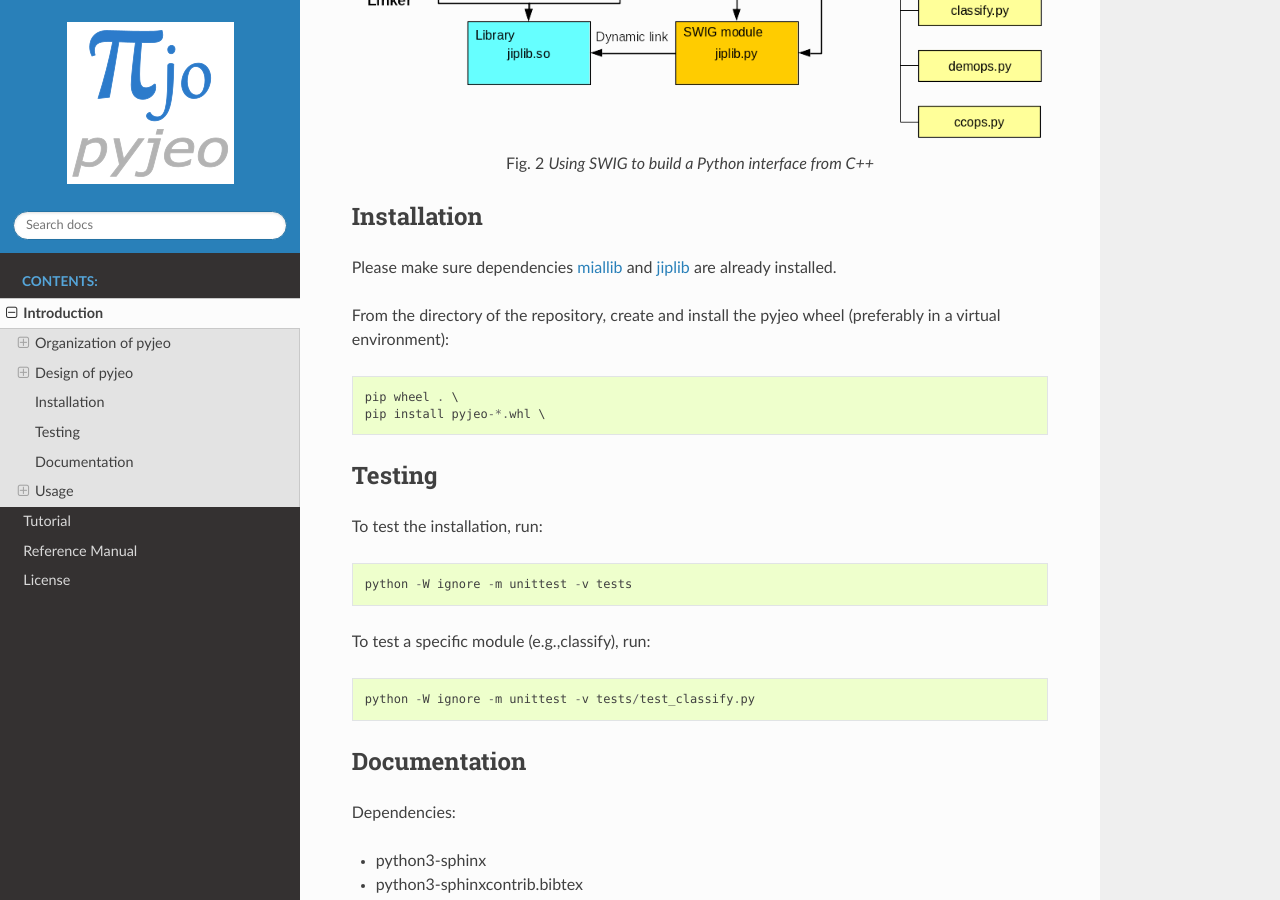
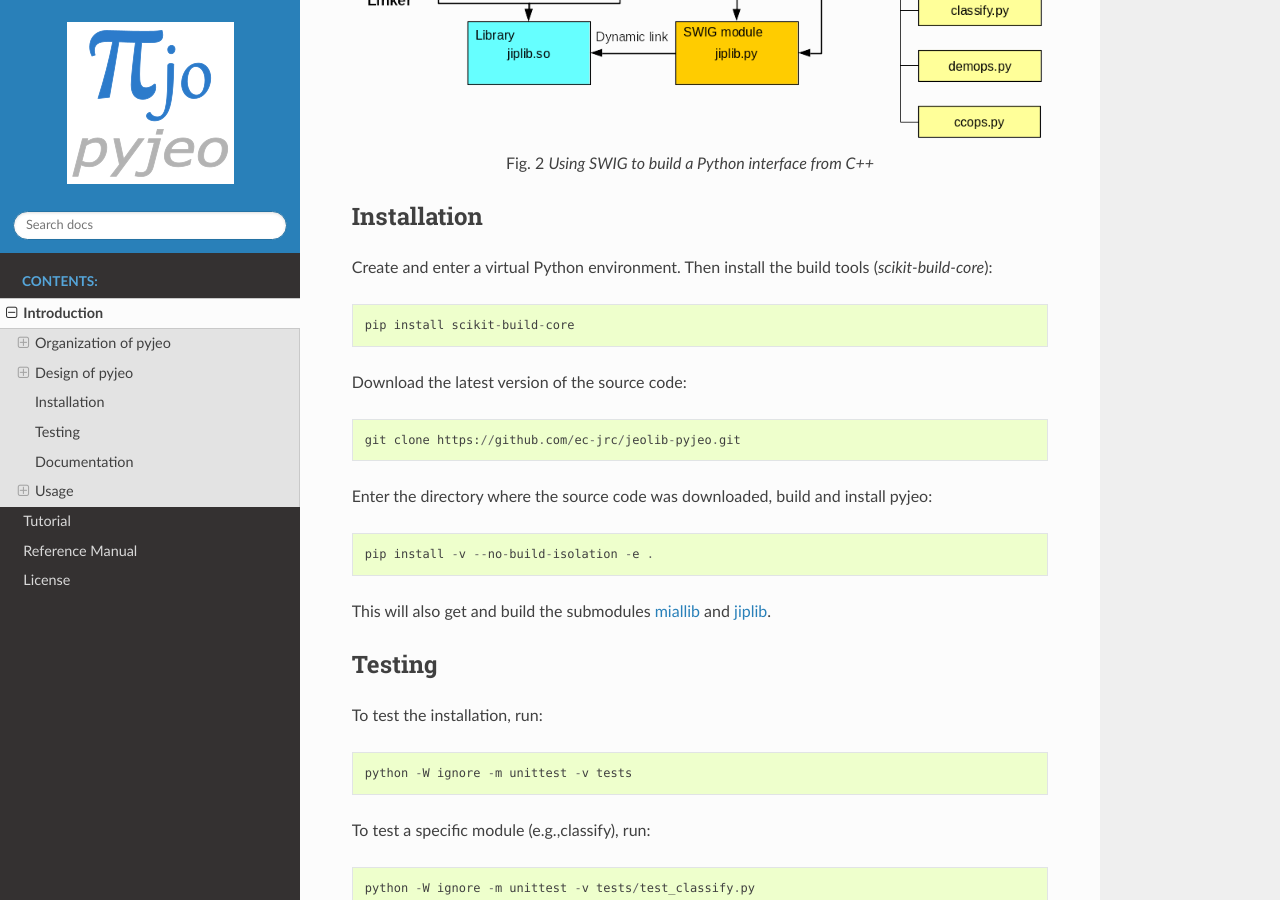
Before and after one commit to ec-jrc/jeolib-pyjeo, a Sphinx documentation site: the page built from doc/1_intro.rst, in a window 1280 px wide and 900 px high, scrolled down 2941 px. Built offline with Sphinx 7.4.7 and the Read the Docs theme 3.1.0, drawn with Linux system fonts in a browser that asks for light colours; cross-references to code outside the pages are shown as plain code.

Commit message:
updated installation commands

```diff
--- a/doc/1_intro.rst
+++ b/doc/1_intro.rst
@@ -86,12 +86,19 @@ The Simplified Wrapper and Interface Generator (SWIG) produces a wrapper file th
 Installation
 ------------
 
-Please make sure dependencies `miallib <https://github.com/ec-jrc/jeolib-miallib>`_ and `jiplib <https://github.com/ec-jrc/jeolib-jiplib>`_ are already installed.
+Create and enter a virtual Python environment. Then install the build tools (`scikit-build-core`)::
 
-From the directory of the repository, create and install the pyjeo wheel (preferably in a virtual environment)::
+  pip install scikit-build-core
 
- pip wheel . \
- pip install pyjeo-*.whl \
+Download the latest version of the source code::
+
+  git clone https://github.com/ec-jrc/jeolib-pyjeo.git
+
+Enter the directory where the source code was downloaded, build and install pyjeo::
+
+  pip install -v --no-build-isolation -e .
+
+This will also get and build the submodules `miallib <https://github.com/ec-jrc/jeolib-miallib>`_ and `jiplib <https://github.com/ec-jrc/jeolib-jiplib>`_.
 
 Testing
 -------
```
Also changed, not shown: README.md (+9 -7 lines).
